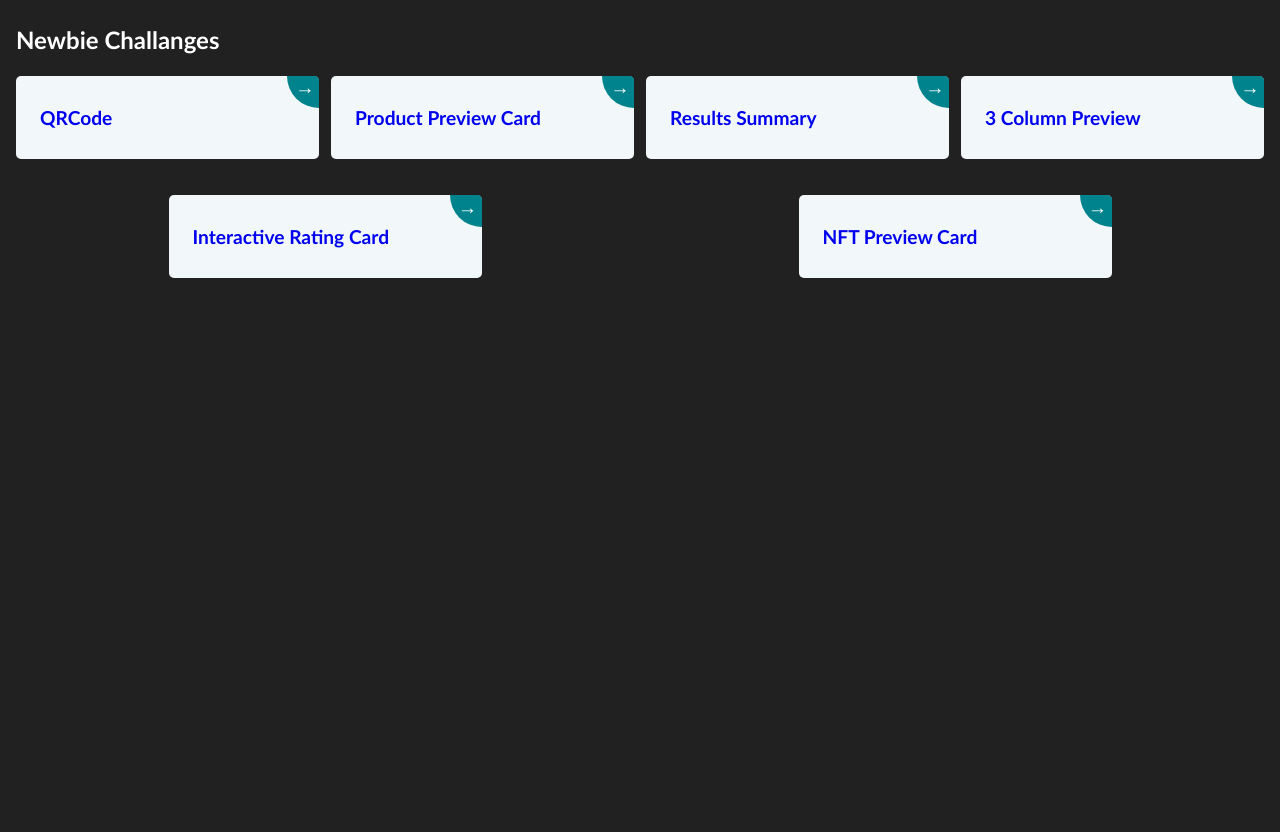
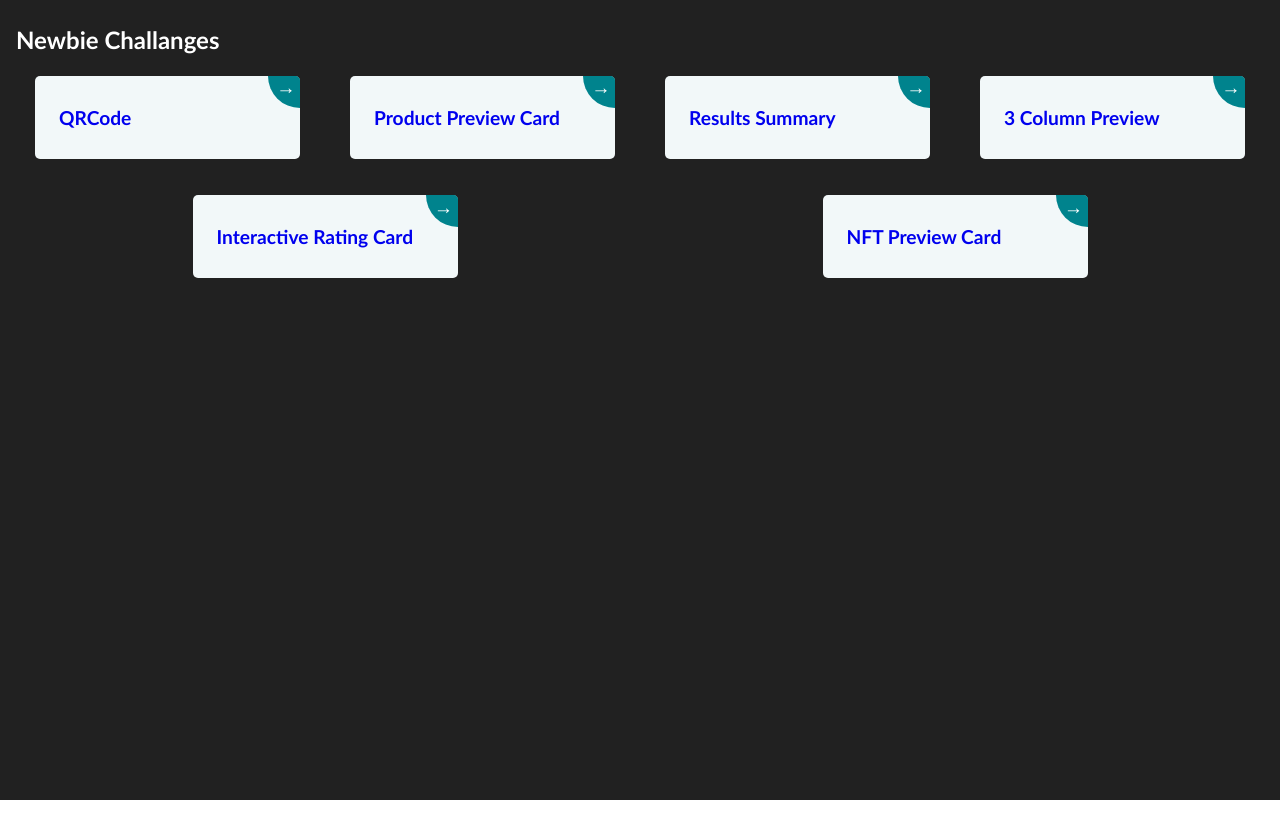
Before and after one commit to alexanderivanov2/frontend-mentor, a Vue app: page / in a window 1280 px wide. After the commit the page ends 800 px from the top, so only its background shows below. Built offline with nearby package versions, Linux system fonts and the light colour scheme; a web font is replaced by a local one.

Commit message:
add box-sizing

```diff
--- a/src/assets/styles/_reset.scss
+++ b/src/assets/styles/_reset.scss
@@ -46,3 +46,6 @@ table {
 	border-collapse: collapse;
 	border-spacing: 0;
 }
+*, *::after, *::before {
+	box-sizing: border-box;
+}
```
